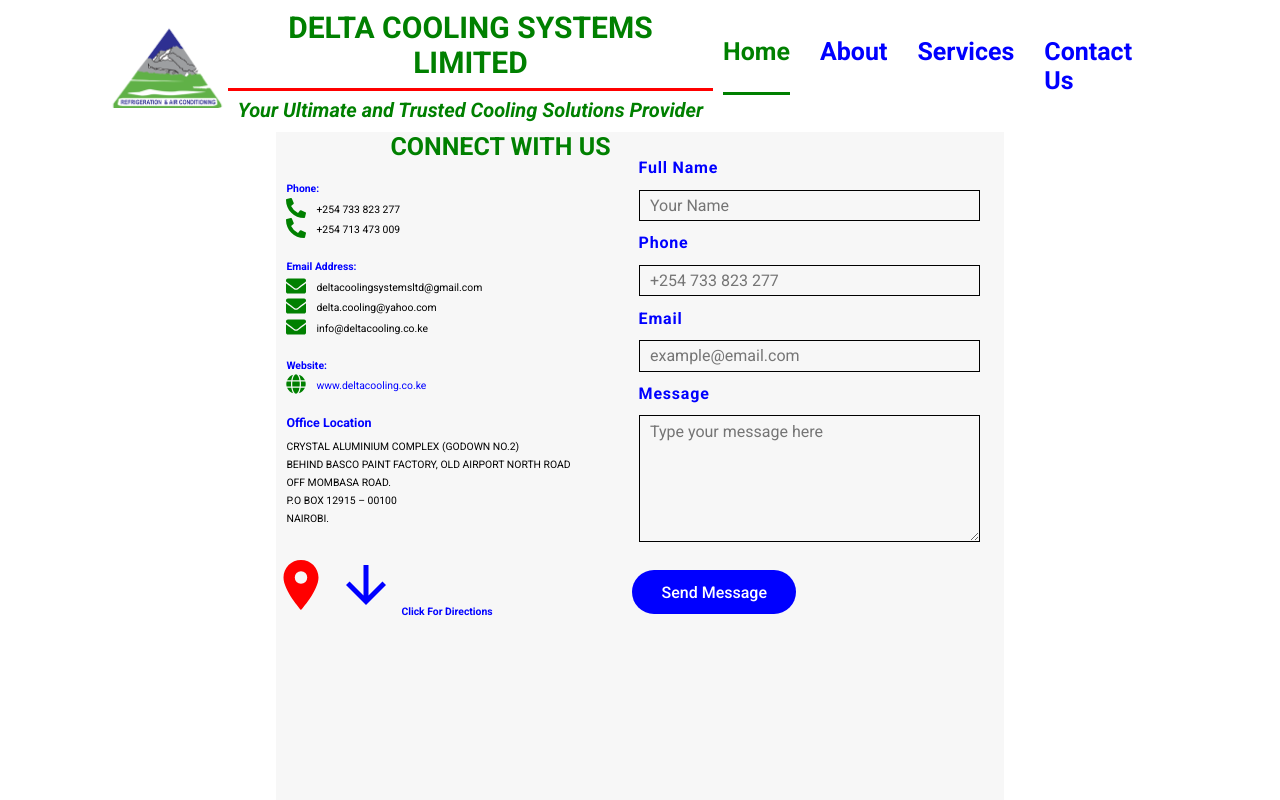
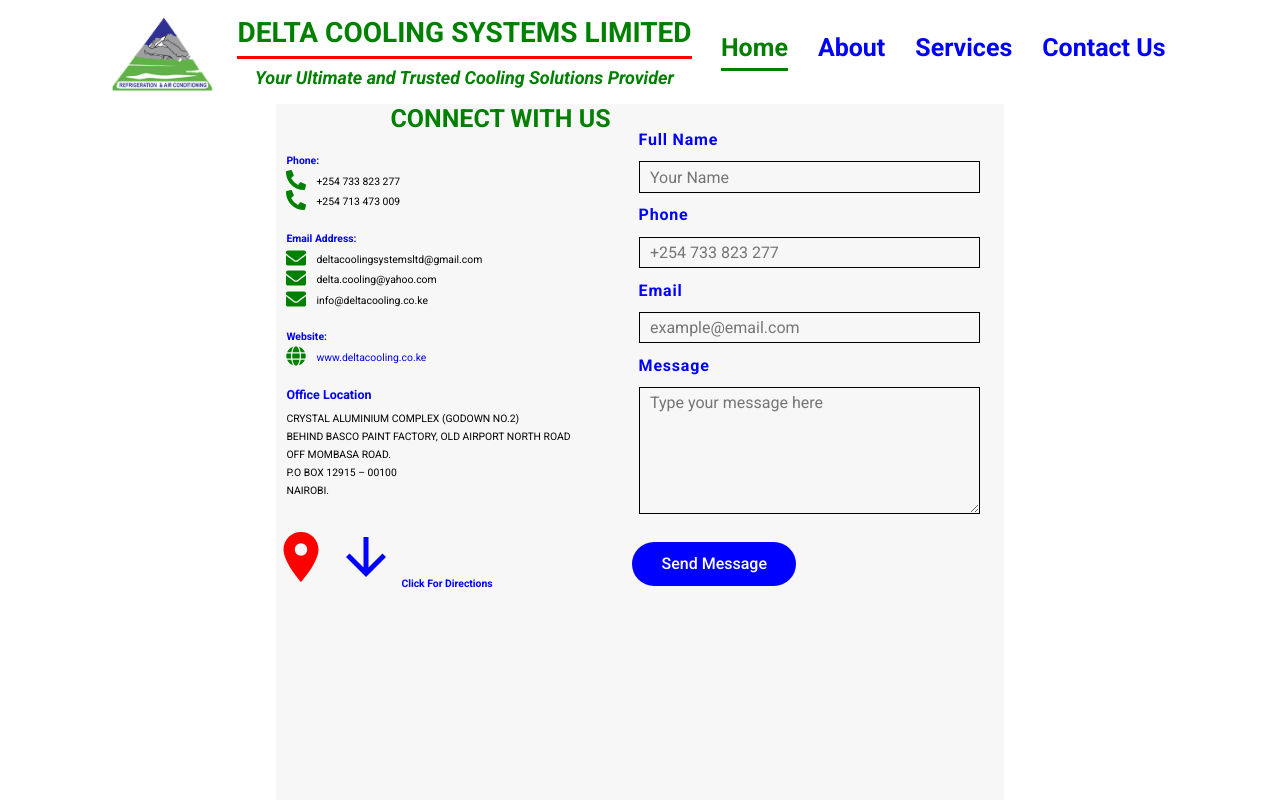
Before and after one commit to Enockodhis/DELTA-COOLING-SYSTEM-LIMITED-WEBSITE, a React (Create React App) app: page /contact-us in a window 1280 px wide. Shown: the top 800 px of the page. Built offline with nearby package versions, Linux system fonts and the light colour scheme.

Commit message:
NavbarCss

```diff
--- a/src/components/Contact/Contact.css
+++ b/src/components/Contact/Contact.css
@@ -133,7 +133,7 @@
 
 /* --------------------------css for small screen--------------------------------------- */
 
-@media screen and (max-width:360px) {
+@media screen and (max-width:600px) {
     #contactPage{
        display: flex;
        flex-direction: column;
--- a/src/components/Header/Header.css
+++ b/src/components/Header/Header.css
@@ -70,7 +70,7 @@
 
  /* --------------------------css for small screen--------------------------------------- */
 
-@media screen and (max-width:360px) {
+@media screen and (max-width:600px) {
   .background-video {
     width: 100%;
     height: 60%;
--- a/src/components/Navbar/Navbar.css
+++ b/src/components/Navbar/Navbar.css
@@ -16,7 +16,7 @@
 .logo{
     object-fit: cover;
     height: 8rem;
-    width: 12rem;
+    width: 11rem;
 }
 .organizationName{
     display: flex;
@@ -31,7 +31,7 @@
     font-weight: bold;
     margin: 0;
     text-align: center;
-    font-size: 30px;
+    font-size: 28px;
 }
 .underline{
     /* border: 1px solid red; */
@@ -45,7 +45,7 @@
     font-weight: bold;
     font-style: italic;
     text-align: center;
-    font-size: 20px;
+    font-size: 18px;
 }
 .navbarMenuListItem{
     display: flex;
```
